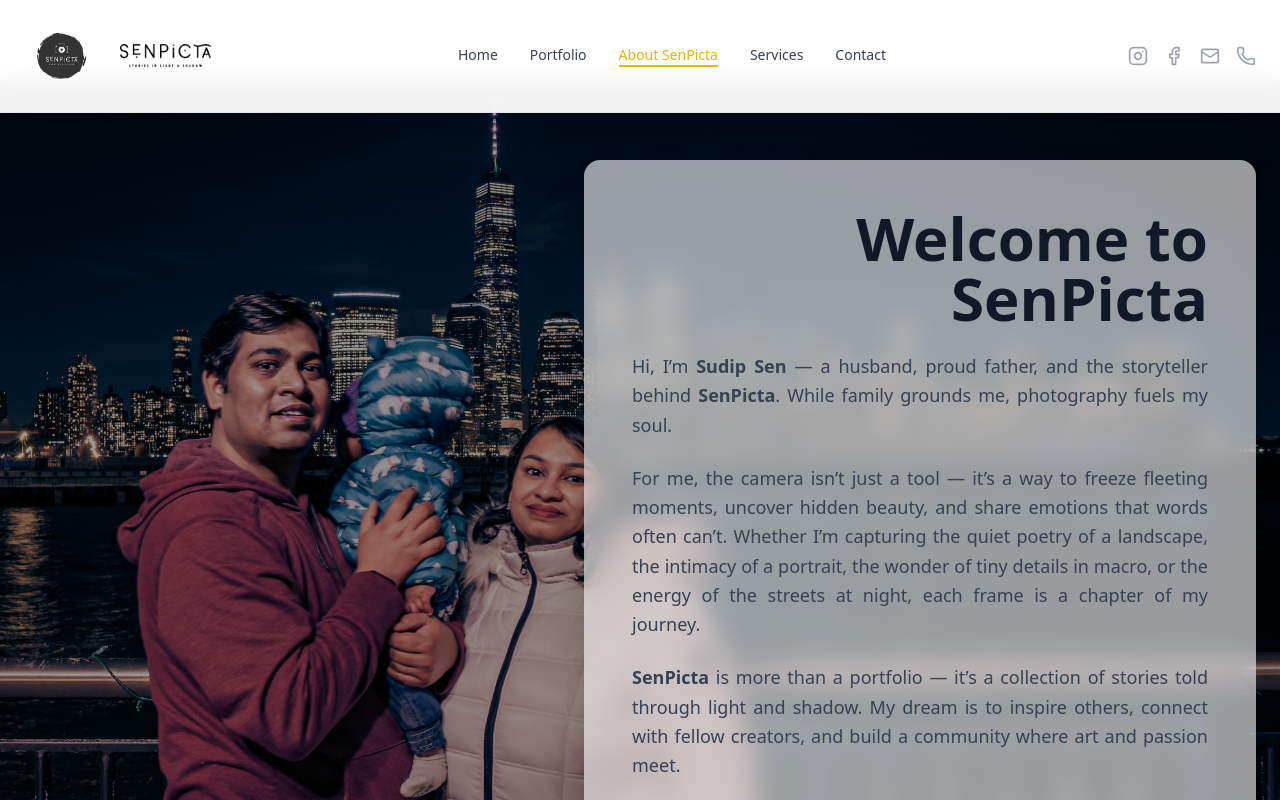
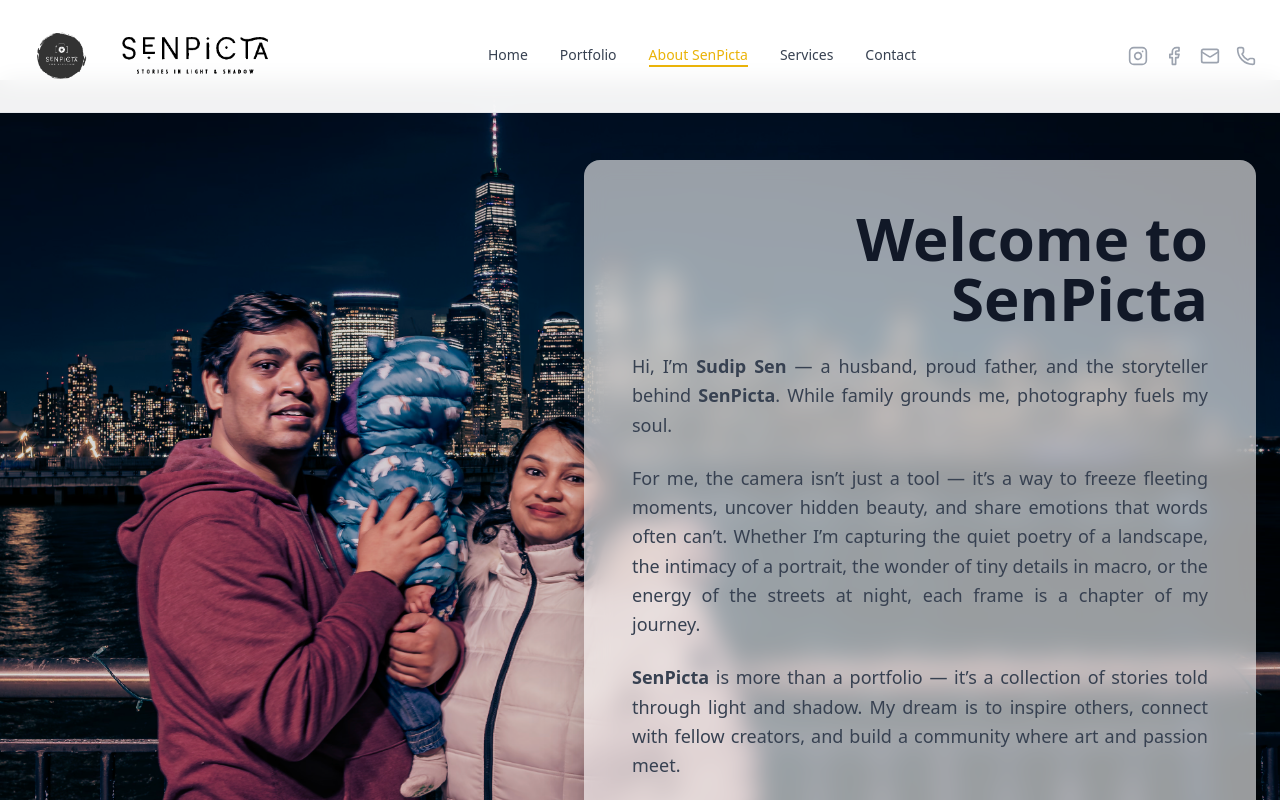
Before and after one commit to sudip2607/SenPicta, a React (Vite) app: page /about in a window 1280 px wide. Shown: the top 800 px of the page. Built offline with nearby package versions, Linux system fonts and the light colour scheme.

Commit message:
Optimize About page to remove darkness

```diff
--- a/src/Layout.jsx
+++ b/src/Layout.jsx
@@ -29,7 +29,7 @@ export default function Layout({ children, currentPageName }) {
             {/* Logo */}
             <Link to={createPageUrl("Home")} className="flex items-center space-x-3 group">
               <img src={logoSrc} alt="SenPicta Logo" className="w-20 h-20 rounded-lg object-contain" />
-              <img src="/SenPicta-Logo-Layered.png" alt="SenPicta Logo" className="h-10 w-auto object-contain" />
+              <img src="/SenPicta-Logo-Layered.png" alt="SenPicta Logo" className="h-16 w-auto object-contain" />
             </Link>
             {/* Desktop Navigation */}
             <div className="hidden md:flex space-x-8">
--- a/src/Pages/About.jsx
+++ b/src/Pages/About.jsx
@@ -39,7 +39,7 @@ export default function About() {
             loading="eager"
           />
         </picture>
-        <div className="absolute inset-0 bg-black/40" aria-hidden="true"></div>
+        <div className="absolute inset-0 bg-black/15" aria-hidden="true"></div>
         <div className="relative z-10 flex justify-end w-full px-6">
           <div className="bg-white/60 rounded-2xl shadow-2xl p-8 md:p-12 text-left backdrop-blur-md max-w-2xl w-full">
             <h1 className="text-4xl md:text-6xl font-bold text-gray-900 mb-6 text-right">Welcome to SenPicta</h1>
```
